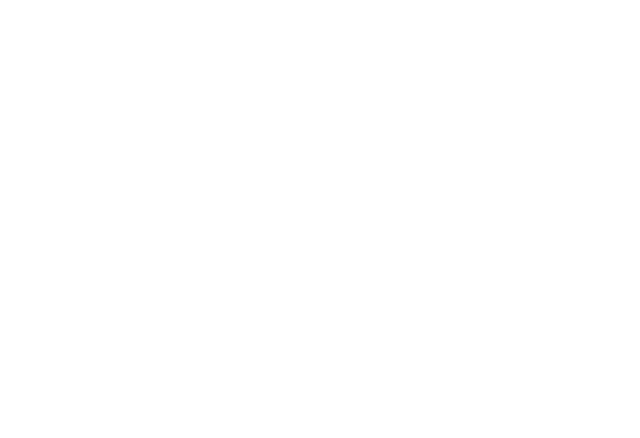
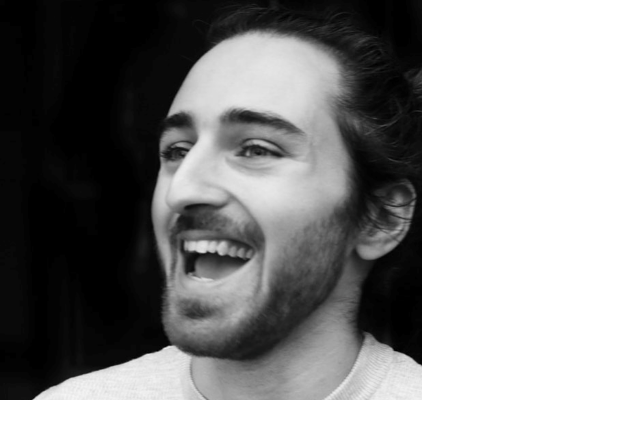
Before and after one commit to EdizSon/UCD-Resume, a plain HTML site: page index.html in a window 1280 px wide. Shown: the whole page, without its empty margins (0-640 px from the left). Drawn offline with nearby package versions, Linux system fonts and the light colour scheme.

Commit message:
style: add photo acting as logo to link to homepag

```diff
--- /dev/null
+++ b/assets/css/style.css
@@ -0,0 +1,15 @@
+@import url('https://fonts.googleapis.com/css?family=Roboto:100,200,300,400,500,600,700|Exo:100,200,300,400,500,600,700');
+
+header {
+    margin: 0;
+}
+
+.logo {
+    background: url("../images/resume-photo.jpg");
+    background-position: center;
+    background-repeat: no-repeat;
+    background-size: cover;
+    min-height: 400px;
+    transition: all .5s ease-in-out;
+
+}
--- a/index.html
+++ b/index.html
@@ -4,13 +4,21 @@
     <meta charset="UTF-8">
     <meta http-equiv="X-UA-Compatible" content="IE=edge">
     <meta name="viewport" content="width=device-width, initial-scale=1.0">
-    <link rel="stylesheet" href="https://maxcdn.bootstrapcdn.com/bootstrap/4.2.1/css/bootstrap.min.css" type="text/css/>
+    <link rel="stylesheet" href="https://maxcdn.bootstrapcdn.com/bootstrap/4.2.1/css/bootstrap.min.css" type="text/css"/>
     <link rel="stylesheet" href="https://cdn.jsdelivr.net/npm/@fortawesome/fontawesome-free@6.2.0/css/fontawesome.min.css" type="text/css"/>
+    <link rel="stylesheet" href="assets/css/style.css" type="text/css"/>
     <title>Ediz</title>
 </head>
 <body>
     <header>
+        <div class="row">
+            <a href="index.html" class="col-md-4 logo">
 
+            </a>
+            <div class="col-md-8">
+
+            </div>
+        </div>
     </header>
 
     <section>
```
Also changed, not shown: assets/images/resume-photo.jpg (added), 1 other file.
